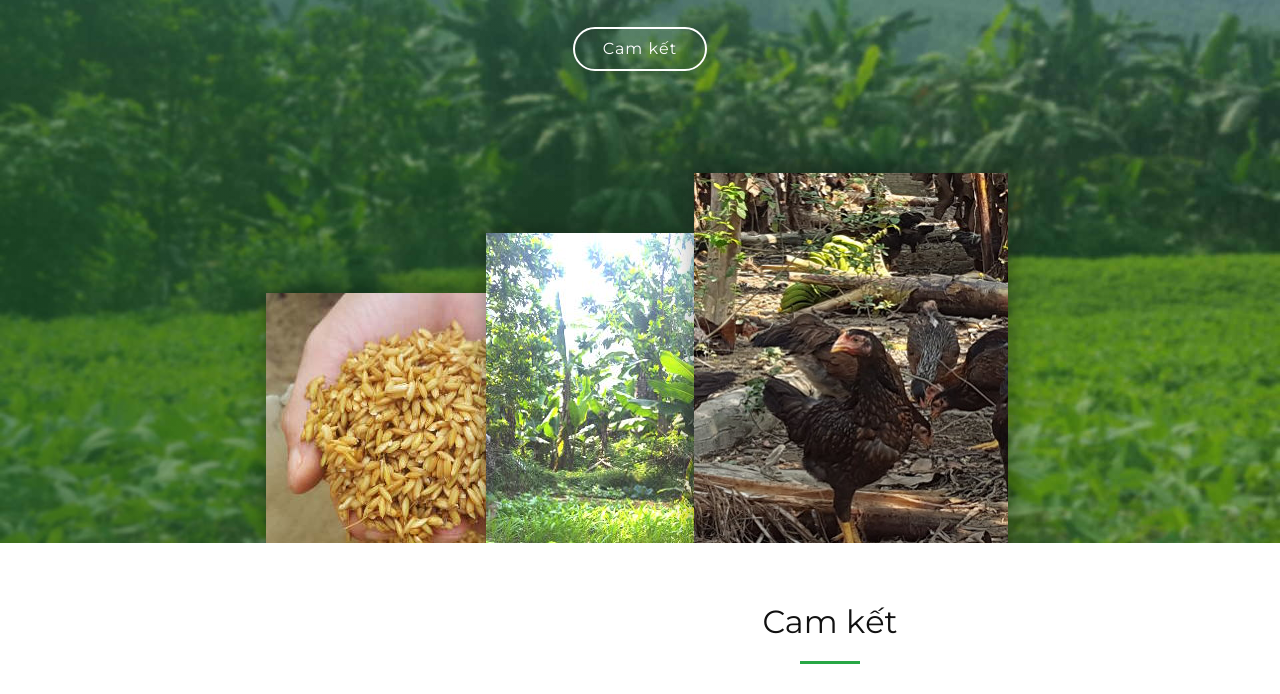
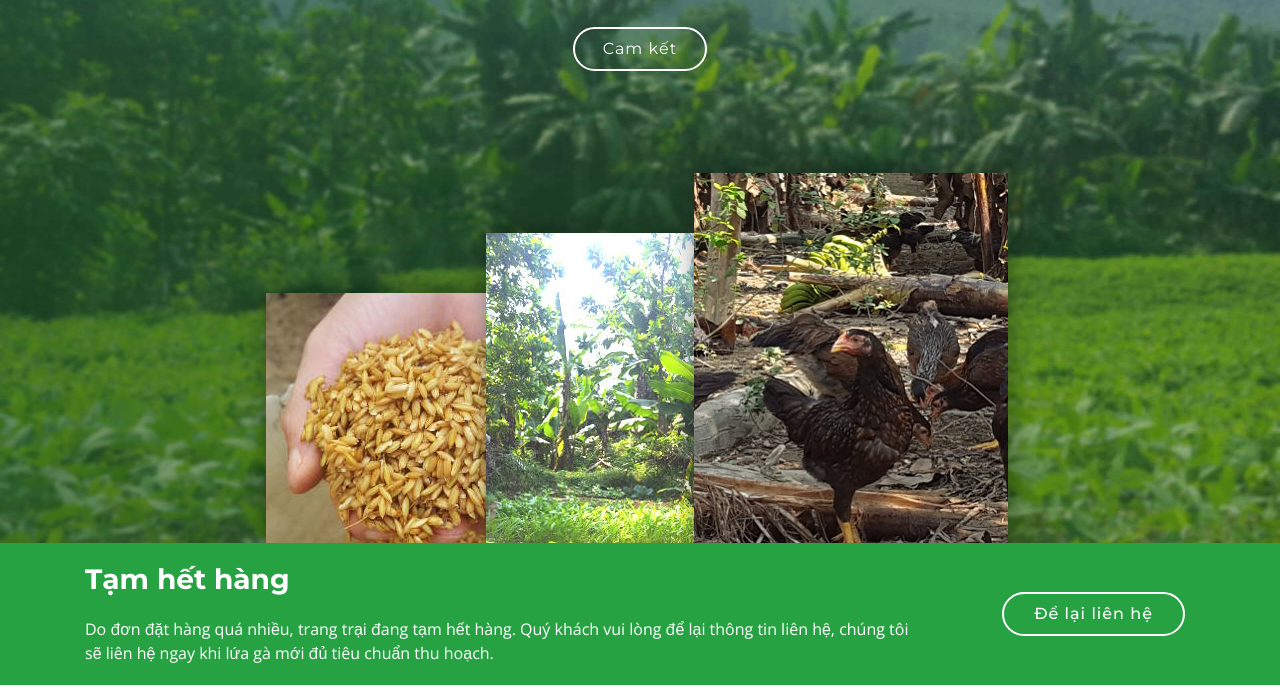
Before and after one commit to akivamu/gasachdanang.com, a plain HTML site: page docs/index.html in a window 1280 px wide. Shown: the part 257-951 px from the top of the page. Drawn offline with nearby package versions, Linux system fonts and the light colour scheme; some packages are replaced by stand-ins of ours; files whose address does not match are found by name.

Commit message:
Add contact

```diff
--- a/docs/css/style.css
+++ b/docs/css/style.css
@@ -504,6 +504,55 @@ body.mobile-nav-active #mobile-nav-toggle {
   background: #eff5f5;
 }
 
+/* notice
+--------------------------------*/
+.notice {
+  background: #27A243;
+  background-size: cover;
+  padding: 20px 0;
+}
+
+.notice .title {
+  color: #FFFFFF;
+  font-size: 28px;
+  font-weight: 700;
+}
+
+.notice .text {
+  color: #FFFFFF;
+}
+
+.notice p {
+  margin: 0;
+}
+
+@media (min-width: 769px) {
+  .notice .action-btn-container {
+    display: flex;
+    align-items: center;
+    justify-content: flex-end;
+  }
+}
+
+.notice .action-btn {
+  font-family: "Montserrat", sans-serif;
+  font-weight: 500;
+  font-size: 16px;
+  letter-spacing: 1px;
+  display: inline-block;
+  padding: 8px 30px;
+  border-radius: 25px;
+  transition: background 0.5s;
+  margin: 10px;
+  border: 2px solid #fff;
+  color: #fff;
+}
+
+.notice .cta-btn:hover {
+  background: #1dc8cd;
+  border: 2px solid #1dc8cd;
+}
+
 /* About Us Section
 --------------------------------*/
 #about {
--- a/docs/index.html
+++ b/docs/index.html
@@ -88,6 +88,23 @@
   </section><!-- #intro -->
 
   <main id="main">
+
+    <!--==========================
+      Contact form
+    ============================-->
+    <section id="contact-form" class="notice">
+      <div class="container">
+        <div class="row">
+          <div class="col-lg-9 text-center text-lg-left">
+            <h3 class="title">Tạm hết hàng</h3>
+            <p class="text">Do đơn đặt hàng quá nhiều, trang trại đang tạm hết hàng. Quý khách vui lòng để lại thông tin liên hệ, chúng tôi sẽ liên hệ ngay khi lứa gà mới đủ tiêu chuẩn thu hoạch.</p>
+          </div>
+          <div class="col-lg-3 action-btn-container text-center">
+            <a class="action-btn align-middle" href="https://goo.gl/forms/RZRKn6Dhwv41G3DX2" target="_blank">Để lại liên hệ</a>
+          </div>
+        </div>
+      </div>
+    </section><!-- #contact-form -->
 
     <!--==========================
       Product Featuress Section
```
